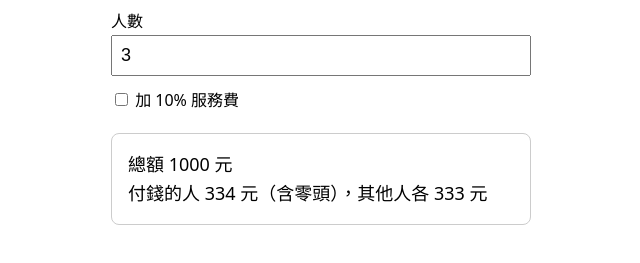
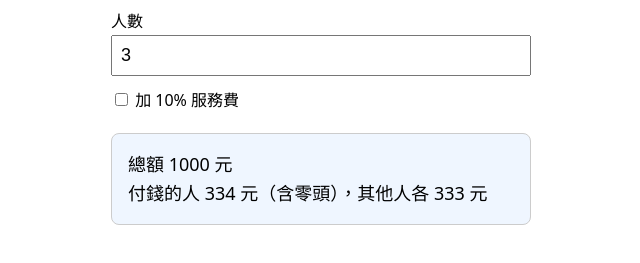
Before and after one commit to dcai88888-lgtm/bill-splitter, a plain HTML site: page index.html in a window 1280 px wide. Shown: the part 165-428 px from the top of the page, without its empty margins (319-959 px from the left). Drawn offline with Linux system fonts and the light colour scheme.

Commit message:
把結果框改成淺藍色

```diff
--- a/index.html
+++ b/index.html
@@ -9,7 +9,7 @@
   h1 { font-size: 28px; color: #1d4ed8; }
   label { display: block; margin: 12px 0; }
   input[type=number] { width: 100%; font-size: 18px; padding: 8px; box-sizing: border-box; }
-  #result { margin-top: 20px; padding: 16px; border: 1px solid #ccc; border-radius: 8px; font-size: 18px; }
+  #result { margin-top: 20px; padding: 16px; border: 1px solid #ccc; border-radius: 8px; font-size: 18px; background: #eff6ff; }
 </style>
 </head>
 <body>
```
